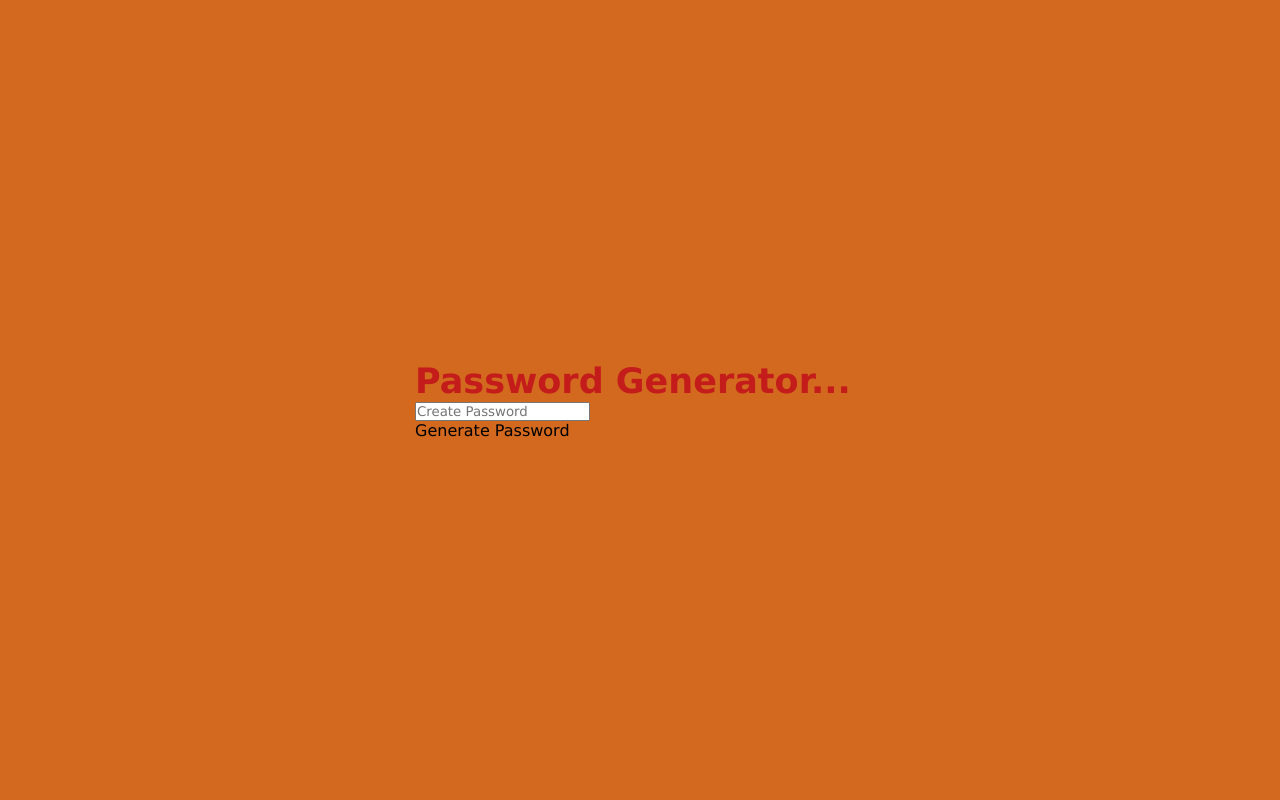
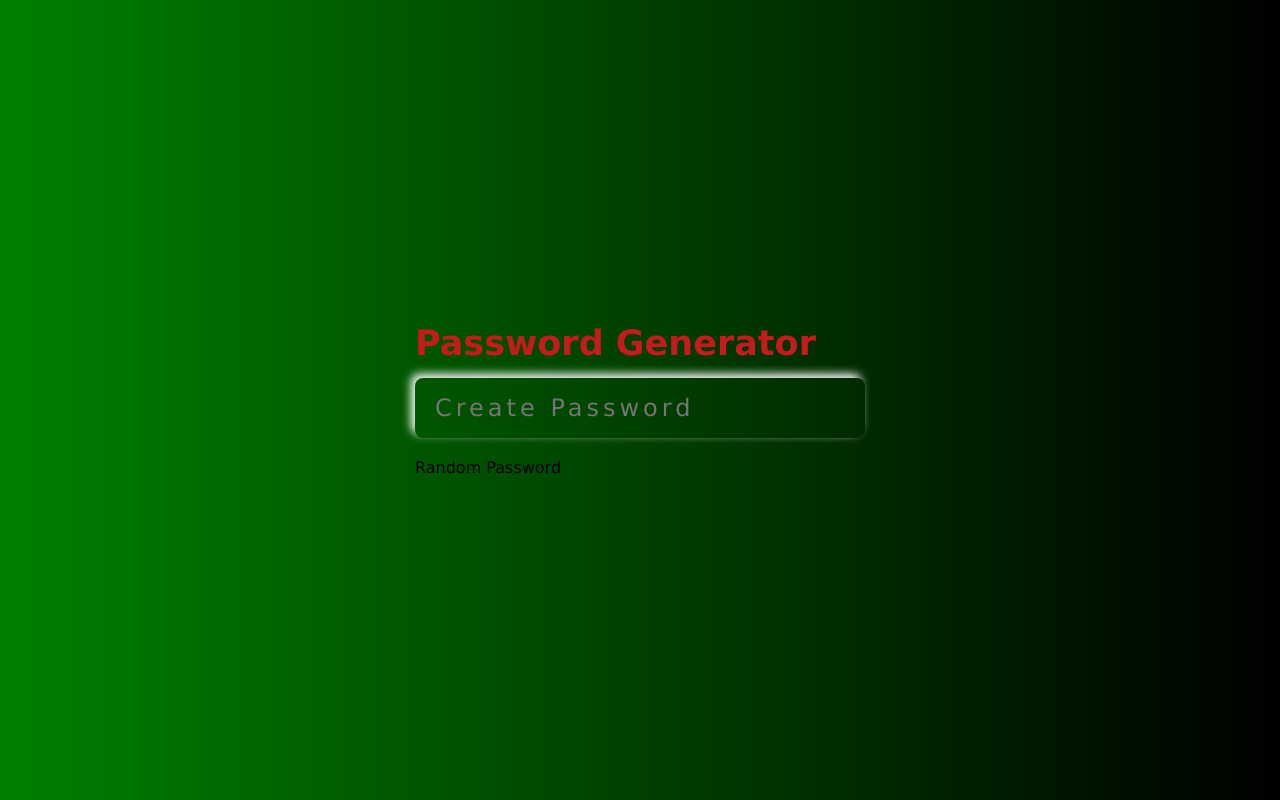
Before and after one commit to dvimukthi/password-generator, a website built with Parcel: page src/index.html in a window 1280 px wide. Built offline with nearby package versions, Linux system fonts and the light colour scheme.

Commit message:
linear-gradient

```diff
--- a/src/index.html
+++ b/src/index.html
@@ -7,9 +7,9 @@
 </head>
   <body>
     <div class="inputBox">
-      <h2>Password Generator...</h2>
+      <h2>Password Generator</h2>
       <input type="text" name="" placeholder="Create Password" id="password" readonly="">
-      <div id="btn">Generate Password</div>
+      <div id="btn">Random Password</div>
     </div>
   </body>
 </html>
--- a/src/style.css
+++ b/src/style.css
@@ -10,7 +10,7 @@ body
   justify-content: center;
   align-items: center;
   min-height: 100vh;
-  background-color: chocolate;
+  background: linear-gradient(to right, green,black);
 }
 
 .inputBox
@@ -24,3 +24,22 @@ body
   font-size: 35px;
   color: rgb(196, 27, 27);
 }
+
+.inputBox input
+{
+  position: relative;
+  width: 100%;
+  height: 60px;
+  border: none;
+  margin: 15px 0 20px;
+  background: transparent;
+  outline: none;
+  padding: 0 20px;
+  font-size: 24px;
+  letter-spacing: 4px;
+  box-sizing: border-box;
+  border-radius: 8px;
+  color: gray;
+  box-shadow: -4px -4px 10px rgba(255, 255, 255, 1);
+            inset: 4px -4px 10px rgba(0, 0, 0, 0.5);
+}
```
